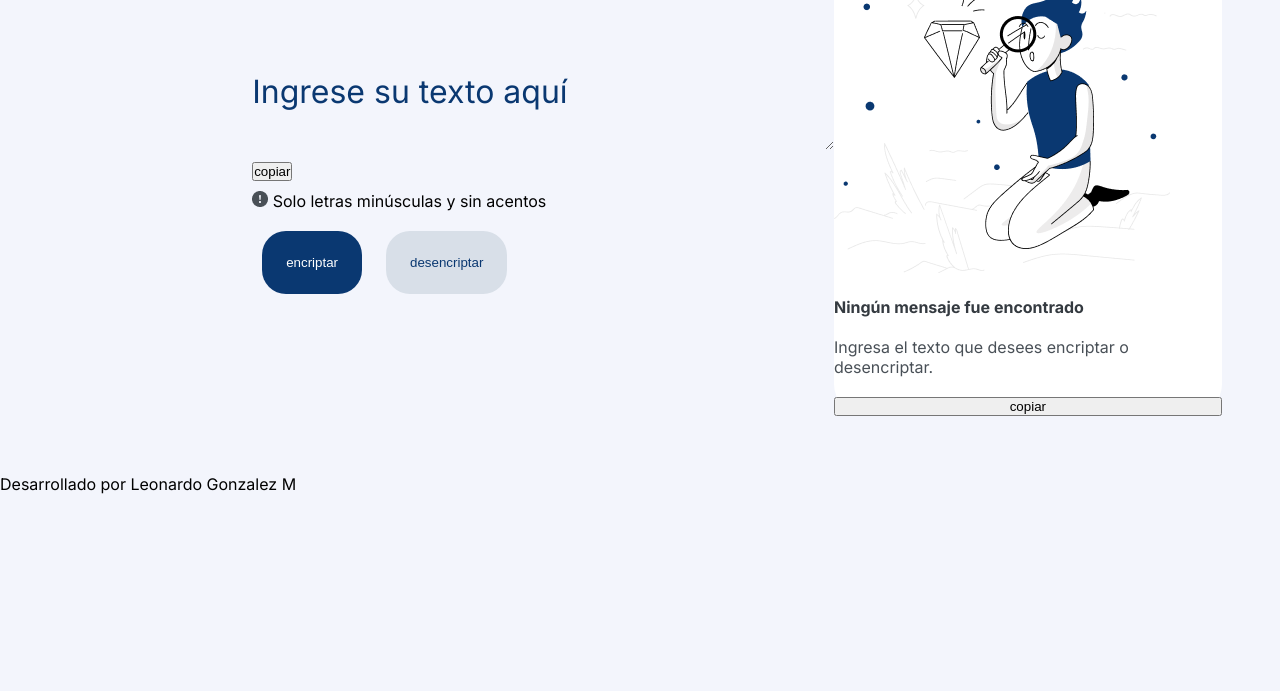
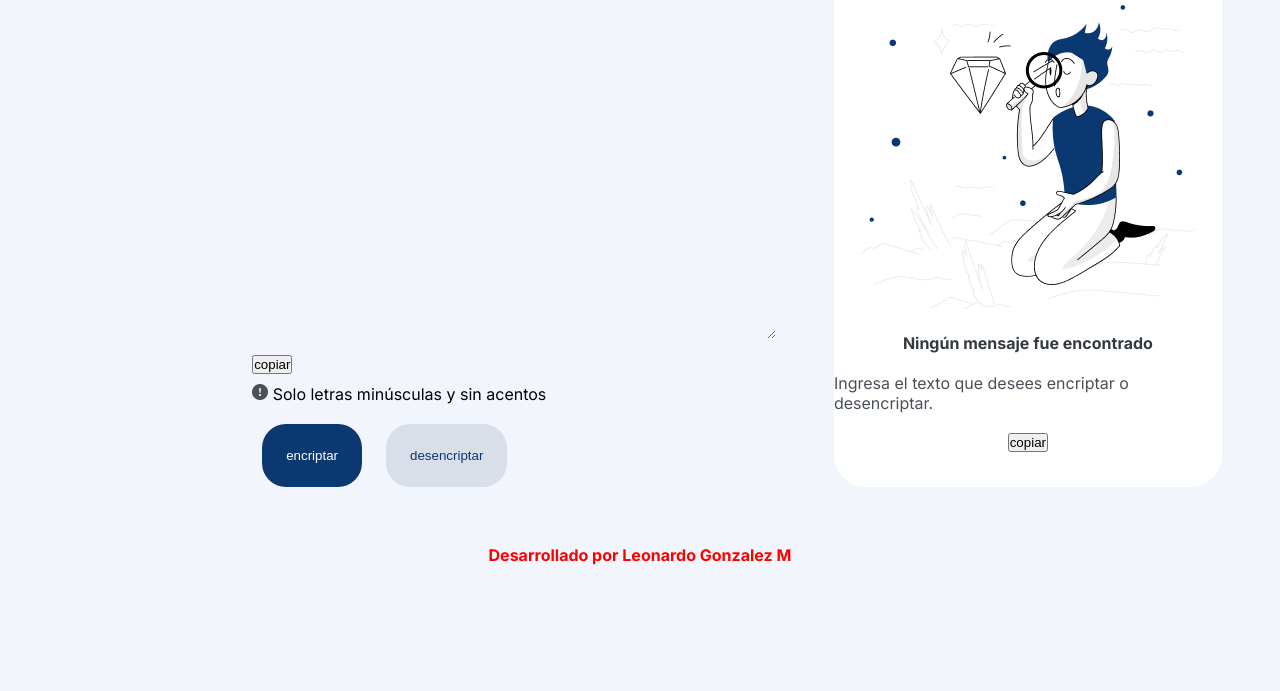
Before and after one commit to Leous88/CHALL, a plain HTML site: page index.html in a window 1280 px wide. Shown: the part 109-800 px from the top of the page. Drawn offline with Linux system fonts and the light colour scheme.

Commit message:
ajustes css

```diff
--- a/css.css
+++ b/css.css
@@ -33,28 +33,29 @@ body {
         width: 45%;
     }
 
-/* SECCION 2*/
-.area_ingreso{
+/* SECCION 2 */
+.area_ingreso {
     display: flex;
-    flex:3 ;
+    flex: 3;
     flex-direction: column;
     justify-content: center;
     gap: 10px;
 }
 
-    .texto_ingreso{
+    .texto_ingreso {
         font-family: var(--font-family);
         font-weight: 400;
         font-size: 32px;
         color: #0A3871;
-        background-color:var(--background-color);
+        background-color: var(--background-color);
         border: none; /* Elimina el borde */
         outline: none; /* Opcional: elimina el borde que aparece al hacer clic */
-        display: flex;
-        width: 100%;
+        width: 90%;
+        align-items: center;
+        justify-content: center;
 
+    }
 
-        }
         .texto_ingreso::placeholder {
             color: #0A3871; /* Mismo color que el texto */
             opacity: 1; /* Asegura que el color se vea claramente */
@@ -102,22 +103,37 @@ body {
     height: auto;
     left: 1000px;
     gap: 20px;
+    align-items: center;
+    justify-content: center;
 }
-    .texto_respuesta{
-        display: flex;
-        flex-direction: column;
-        justify-content: center;
+
+    .muneco{
+
+        width: 100%;
+
     }
-
     .mensaje1{
         font: var(--font-family);
         font-weight: 700;
         size: 24px;
         color: #343A40;
-        }
+
+    }
     .mensaje2{
         font: var(--font-family);
         font-weight: 400;
         font-optical-sizing: 24px;
             color: #495057;
+
     }
+
+.footer{
+    background-color: var(--background-color);
+    font-family: var(--font-family);
+    display: flex;
+    align-items: center;
+    justify-content: center;
+    color: red;
+    font-weight: 700;
+
+}
--- a/index.html
+++ b/index.html
@@ -19,7 +19,7 @@
          </div>
         <div class="area_ingreso">
             <div>
-                <textarea class="texto_ingreso" name="ingreso" placeholder="Ingrese su texto aquí" ></textarea>
+                <textarea class="texto_ingreso" name="ingreso" placeholder="Ingrese su texto aquí" rows="10" cols="20"></textarea>
             </div>
             <div>
             <button class="copiar"> copiar</button>
@@ -38,7 +38,7 @@
                 <textarea name="txt_respuesta" hidden></textarea>
             </div>
             <div class="muñeco">
-                <img src="images/monolupa.png" alt="monolupa">
+                <img class="muneco" src="images/monolupa.png" alt="monolupa">
             </div>
             <div class="mensaje1">
                 <p>Ningún mensaje fue encontrado</p>
@@ -53,5 +53,5 @@
 <script source="js.js">
 </script>
 </body>
-<footer>Desarrollado por Leonardo Gonzalez M</footer>
+<footer class="footer">Desarrollado por Leonardo Gonzalez M</footer>
 </html>
```
